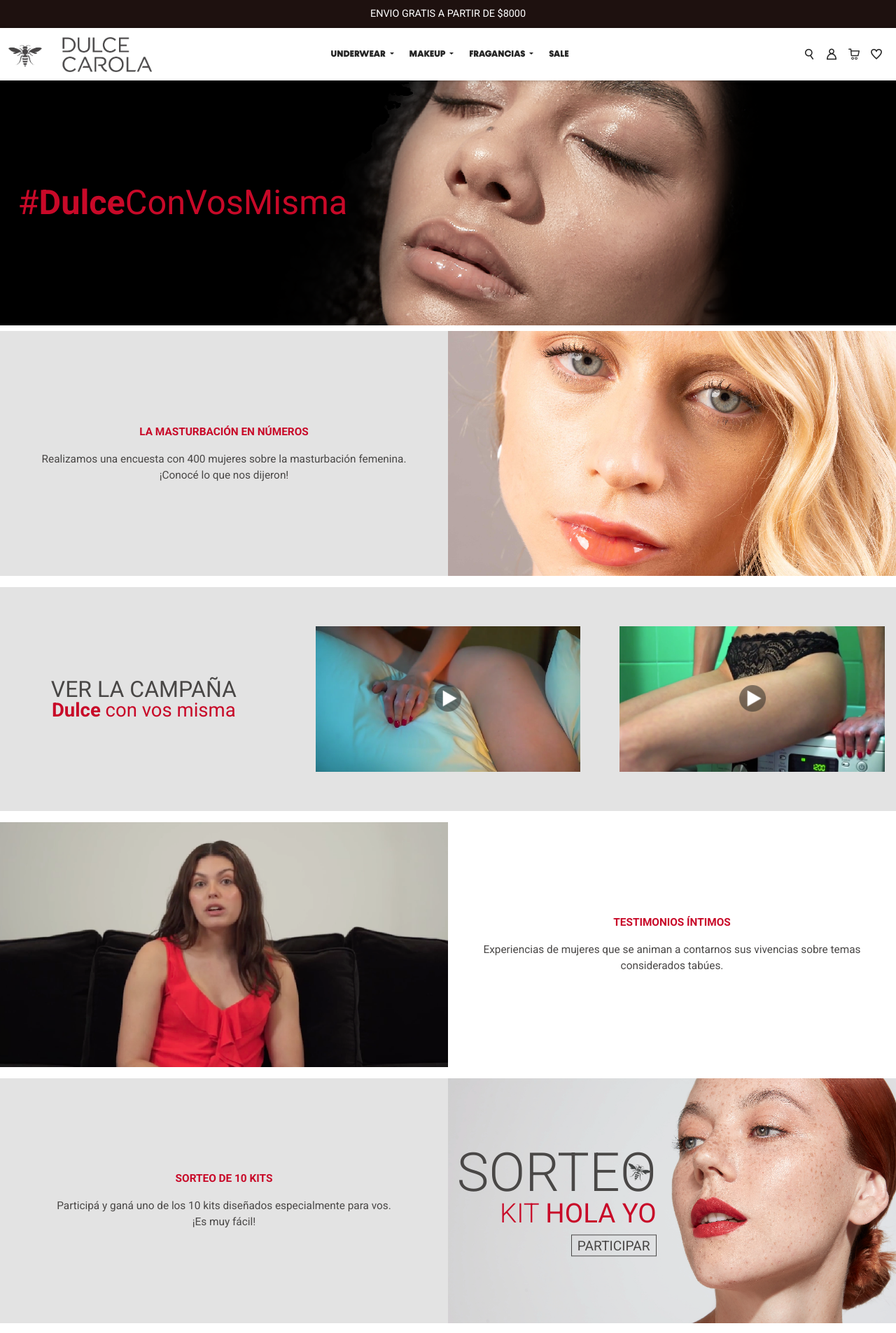
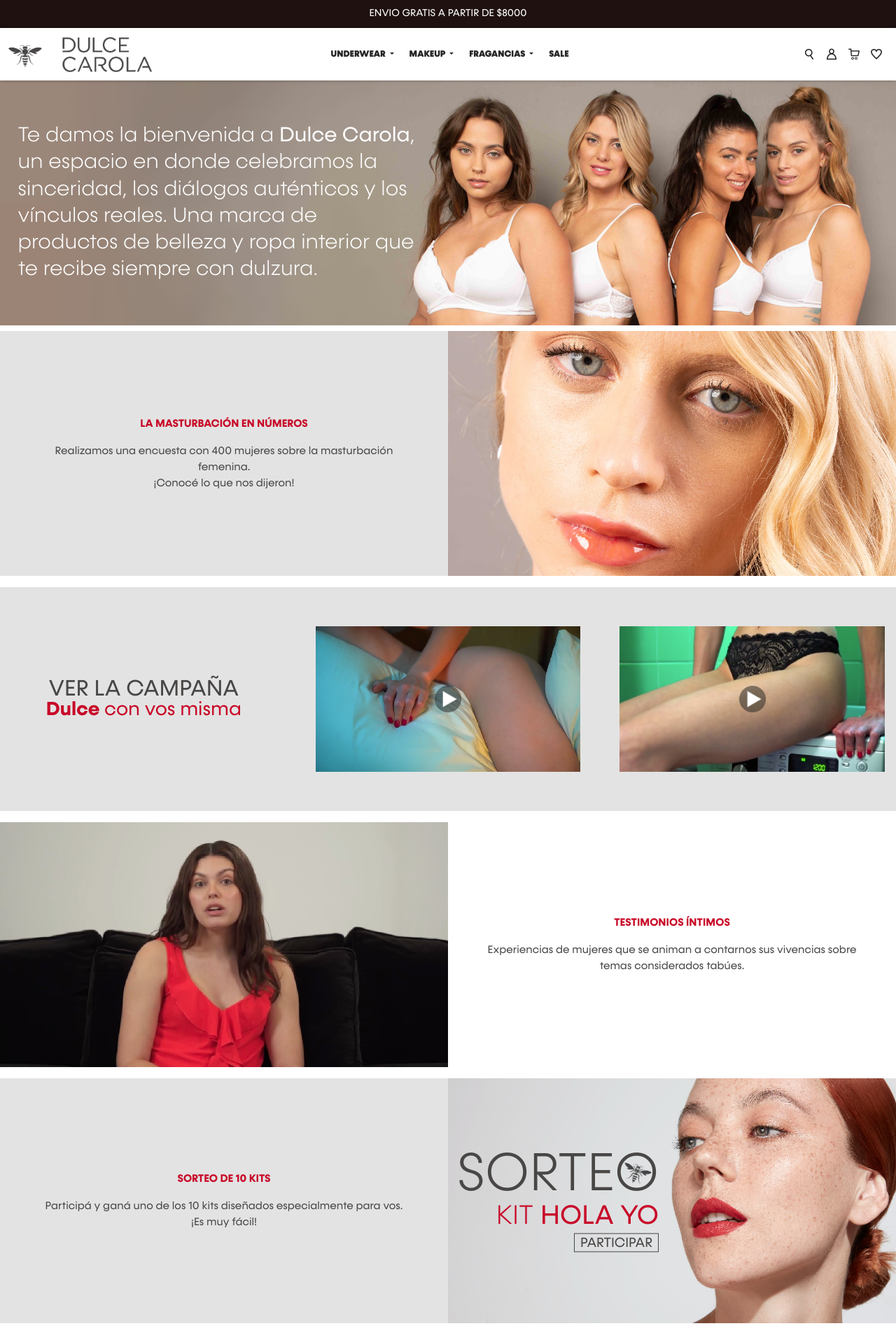
Before and after one commit to jonwilm/dulcecarola, a Django app: page / in a window 1280 px wide. Shown: the top 1905 px of the page at 70% size. Run offline with Django 3.2, Linux system fonts and the light colour scheme; some libraries are stand-ins or nearby versions.

Commit message:
fuentes y banner home

```diff
--- a/static/assets/css/styles.css
+++ b/static/assets/css/styles.css
@@ -1,5 +1,5 @@
 body {
-  font-family: 'Roboto', sans-serif;
+  font-family: 'Konnect', sans-serif;
   overflow-x: hidden;
   font-size: 12px;
   color: #494746;
@@ -254,6 +254,19 @@ main {
 /* -------------------------------------- */
 /* GLOBALS PAGES */
 /* -------------------------------------- */
+.hero-home {
+  position: relative;
+}
+.hero-home .text-hero {
+  position: absolute;
+  top: 50%;
+  left: 2%;
+  transform: translateY(-50%);
+  color: #ffffff;
+  font-size: 2.3vw;
+  font-weight: 300;
+  line-height: 1.3;
+}
 .hero {
   position: relative;
 }
@@ -364,9 +377,9 @@ main {
 }
 .sec-sorteo .content-text .text1 .logo {
   position: absolute;
-  top: 2.5vw;
-  right: 1vw;
-  width: 6vw;
+  top: 1.8vw;
+  right: 1.5vw;
+  width: 7vw;
   transform: rotate(20deg);
 }
 .sec-sorteo .content-text .text2 {
@@ -376,7 +389,7 @@ main {
   margin: 0;
   line-height: 1;
   text-align: end;
-  margin-bottom: 0.3rem;
+  margin-bottom: 0.5rem;
 }
 .sec-sorteo .content-text .text3 {
   font-size: 3vw;
@@ -420,13 +433,13 @@ main {
     font-size: 6vw;
   }
   .sec-sorteo .content-text .text1 .logo {
-    top: 1.5vw;
-    right: 0.6vw;
-    width: 3vw;
+    top: 1vw;
+    right: 0.8vw;
+    width: 3.5vw;
   }
   .sec-sorteo .content-text .text2 {
     font-size: 3vw;
-    margin-bottom: 1rem;
+    margin-bottom: 0.5rem;
   }
   .sec-sorteo .content-text .text3 {
     font-size: 1.5vw;
--- a/templates/home.html
+++ b/templates/home.html
@@ -4,7 +4,7 @@
 
 {% block content %}
 
-{% include 'partials/hero.html' with titlePage='' %}
+{% include 'partials/hero-home.html' %}
 
 {% include 'partials/estadisticas.html' %}
 
--- a/templates/layout.html
+++ b/templates/layout.html
@@ -10,9 +10,6 @@
   <link type="image/x-icon" rel="icon" href="{% static 'assets/favicon/favicon.ico' %}">
   <link rel="stylesheet" href="{% static 'assets/css/icons.css' %}">
   <link rel="stylesheet" href="{% static 'assets/fonts/Konnect.css' %}">
-  <link rel="preconnect" href="https://fonts.googleapis.com">
-  <link rel="preconnect" href="https://fonts.gstatic.com" crossorigin>
-  <link href="https://fonts.googleapis.com/css2?family=Roboto:wght@100;300;400;500;700;900&display=swap" rel="stylesheet">
 
   <!-- Global site tag (gtag.js) - Google Analytics -->
   <script async src="https://www.googletagmanager.com/gtag/js?id=G-KKGWE5H7JC"></script>
--- /dev/null
+++ b/templates/partials/hero-home.html
@@ -0,0 +1,19 @@
+{% load static %}
+
+<div class="hero-home">
+  <img class="w-100 d-none d-sm-block" src="{% static 'assets/images/hero/hero-home.jpg' %}" alt="Dulce con vos misma">
+  <img class="w-100 d-sm-none" src="{% static 'assets/images/hero/hero-home-mobile.jpg' %}" alt="Dulce con vos misma">
+  <span class="text-hero d-none d-sm-block">
+    Te damos la bienvenida a <strong>Dulce Carola</strong>,
+    <br>
+    un espacio en donde celebramos la
+    <br>
+    sinceridad, los diálogos auténticos y los
+    <br>
+    vínculos reales. Una marca de
+    <br>
+    productos de belleza y ropa interior que
+    <br>
+    te recibe siempre con dulzura.
+  </span>
+</div>
```
Also changed, not shown: static/assets/images/estadisticas/4de10.png (added), static/assets/images/estadisticas/hombre.png (added), static/assets/images/estadisticas/img-01.png (added), static/assets/images/estadisticas/img-02.png (added), static/assets/images/estadisticas/logo50.png (added), static/assets/images/estadisticas/logo60.png (added), static/assets/images/estadisticas/logo80.png (added), static/assets/images/estadisticas/mujer.png (added), static/assets/images/estadisticas/person-llena.png (added), static/assets/images/estadisticas/person-vacia.png (added), static/assets/images/estadisticas/pestana01.png (added), static/assets/images/estadisticas/pestana02.png (added), static/assets/images/hero/hero-home-mobile.jpg (added), static/assets/images/hero/hero-home.jpg (added).
